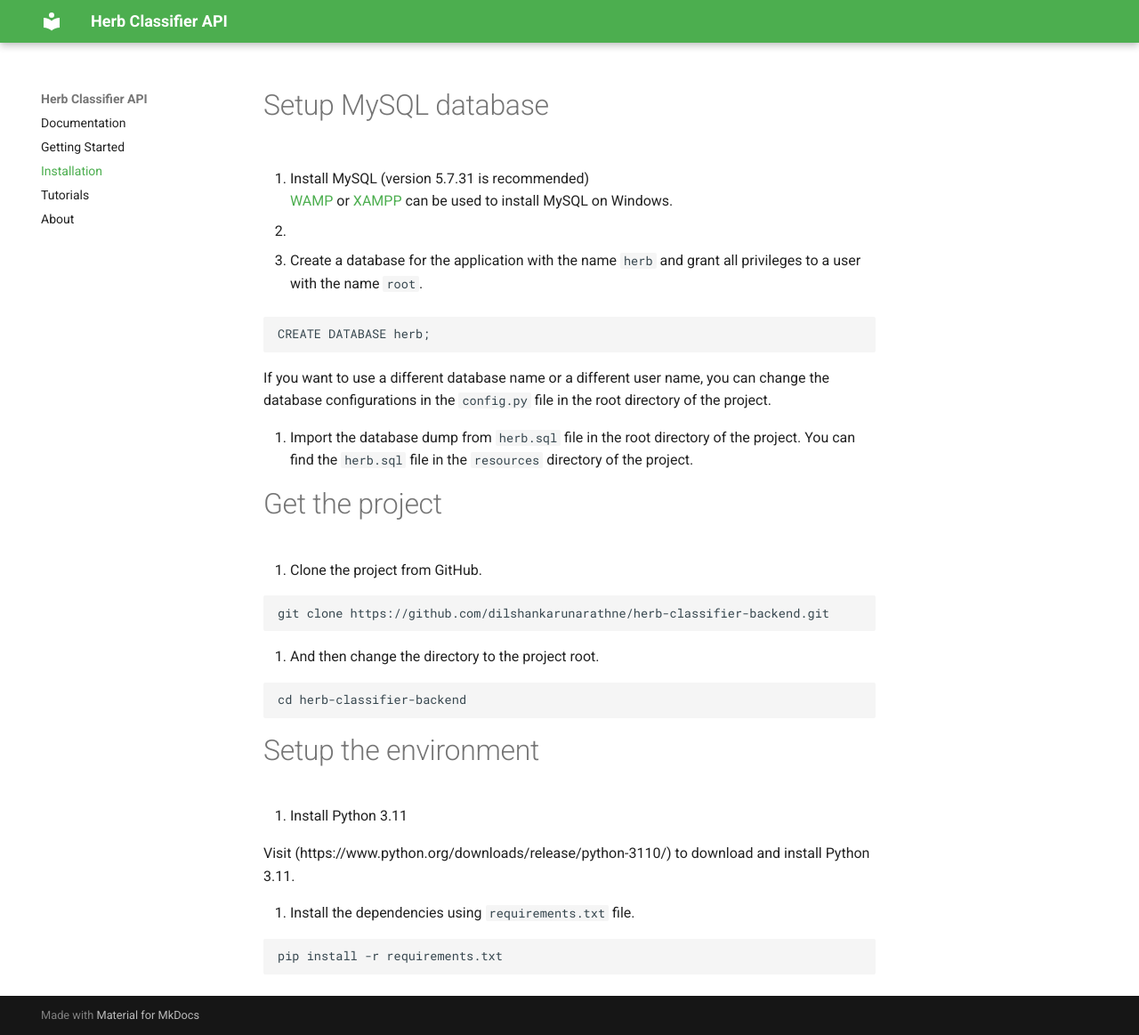
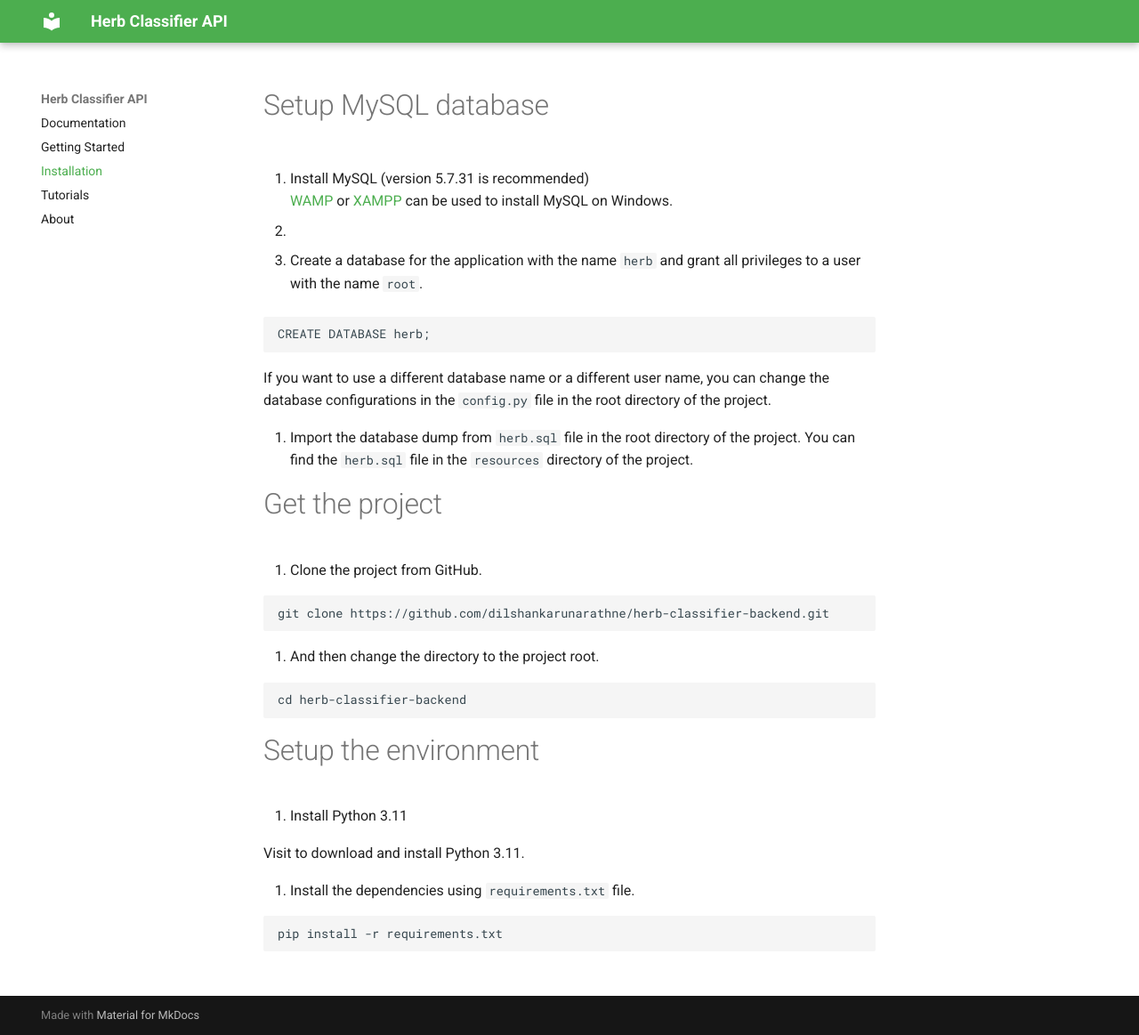
Before and after one commit to dilshankarunarathne/herb-classifier-backend, an MkDocs documentation site: the page built from docs/installation.md, in a window 1280 px wide and 1163 px high. Shown: the whole window at 89% size. Built offline with MkDocs 1.6.1 and Material for MkDocs 9.7.7, drawn with Linux system fonts in a browser that asks for light colours; some of the changed lines change nothing that is shown.

Commit message:
Update installation.md

```diff
--- a/docs/installation.md
+++ b/docs/installation.md
@@ -34,7 +34,7 @@ cd herb-classifier-backend
 
 1. Install Python 3.11
 
-Visit [](https://www.python.org/downloads/)(https://www.python.org/downloads/release/python-3110/) to download and install Python 3.11.
+Visit [](https://www.python.org/downloads/release/python-3110/) to download and install Python 3.11.
 
 2. Install the dependencies using `requirements.txt` file.
 
```
